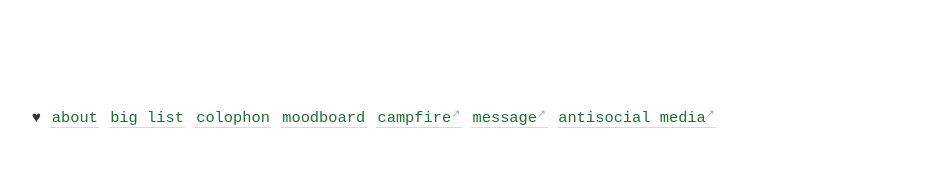
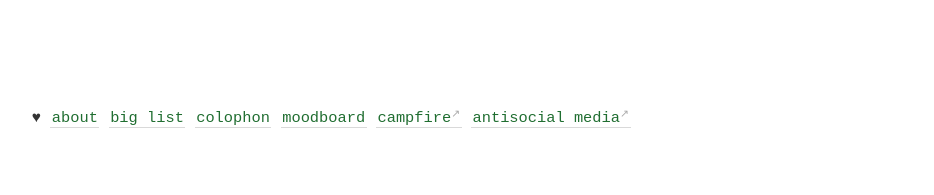
Before and after one commit to geminiworms/talyssagarden.github.io, a Jekyll site: the page built from _pages/index.md, in a window 1280 px wide. Shown: the part 940-1135 px from the top of the page, without its empty margins (45-979 px from the left). Built offline with Jekyll 4.4.1, drawn with Linux system fonts in a browser that asks for light colours.

Commit message:
Update footer.html

```diff
--- a/_includes/footer.html
+++ b/_includes/footer.html
@@ -1 +1 @@
-&hearts; <a class="internal-link" href="/about">about</a> <a class="internal-link" href="/list">big list</a> <a class="internal-link" href="/colophon">colophon</a> <a class="internal-link" href="/moodboard/">moodboard</a> <a href="https://theruminant.substack.com">campfire</a> <a href="https://twitter.com/T4LYSSA">message</a> <a href="https://antisocialmedia.glitch.me/">antisocial media</a>
+&hearts; <a class="internal-link" href="/about">about</a> <a class="internal-link" href="/list">big list</a> <a class="internal-link" href="/colophon">colophon</a> <a class="internal-link" href="/moodboard/">moodboard</a> <a href="https://theruminant.substack.com">campfire</a> <a href="https://antisocialmedia.glitch.me/">antisocial media</a>
```
